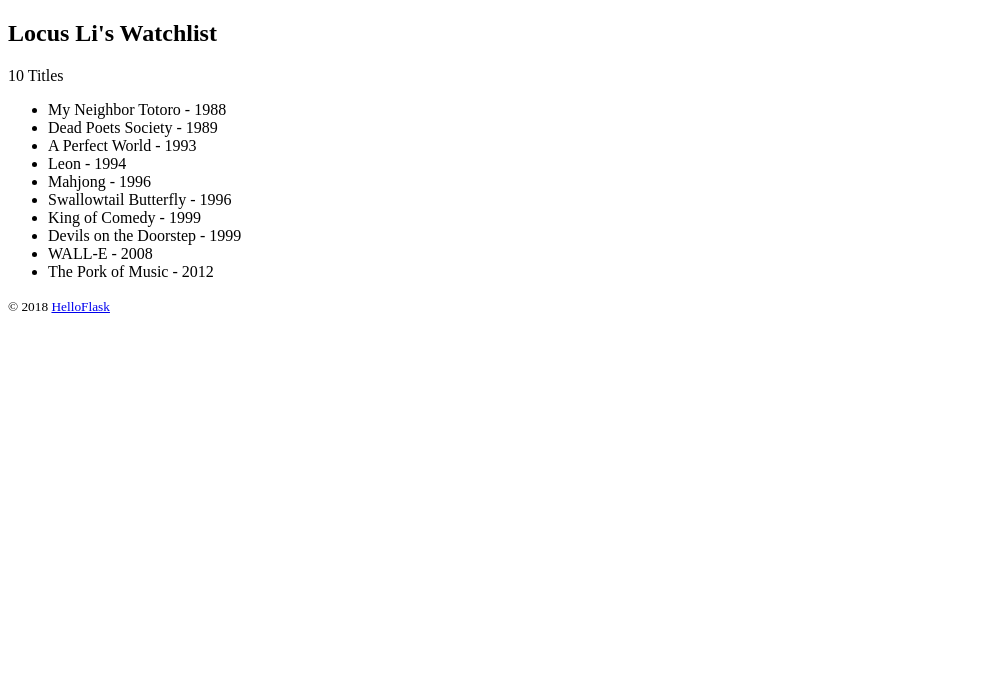
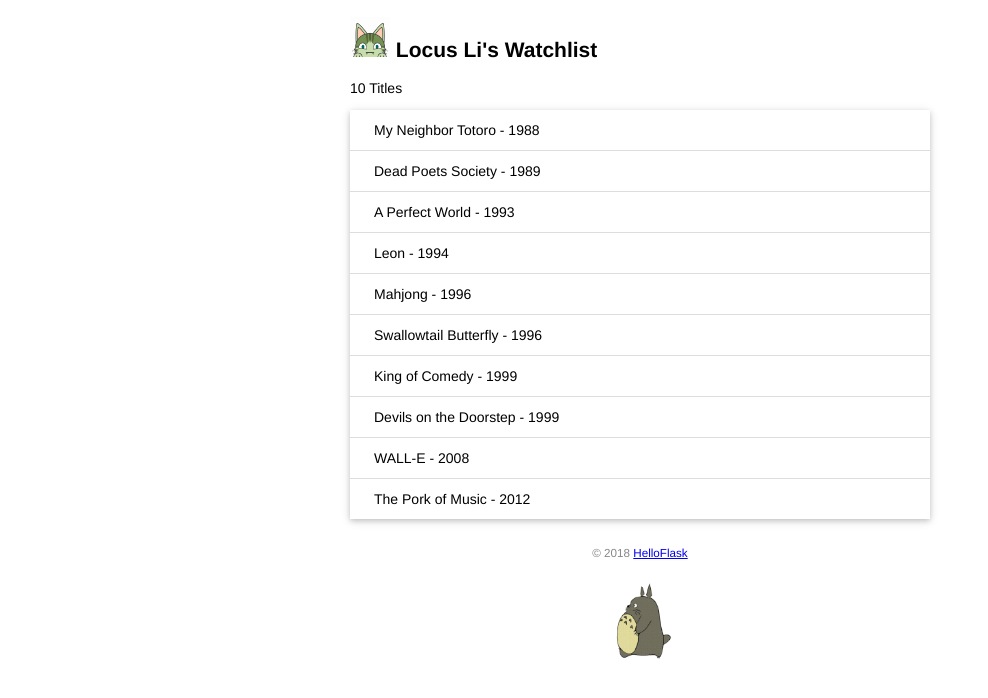
Before and after one commit to tkspuk/watchlist, a Flask app: page / in a window 1280 px wide. Shown: the top 698 px of the page, without its empty margins (0-988 px from the left). Run offline with Flask 2, Linux system fonts and the light colour scheme.

Commit message:
Add static files

```diff
--- a/app.py
+++ b/app.py
@@ -43,4 +43,4 @@ def test_url_for():
 
 
 if __name__ == '__main__':
-    app.run()
+    app.run(debug=True)
--- /dev/null
+++ b/static/style.css
@@ -0,0 +1,48 @@
+/* 页面整体 */
+body {
+    margin: auto;
+    max-width: 580px;
+    font-size: 14px;
+    font-family: Helvetica, Arial, sans-serif;
+}
+
+/* 页脚 */
+footer {
+    color: #888;
+    margin-top: 15px;
+    text-align: center;
+    padding: 10px;
+}
+
+/* 头像 */
+.avatar {
+    width: 40px;
+}
+
+/* 电影列表 */
+.movie-list {
+    list-style-type: none;
+    padding: 0;
+    margin-bottom: 10px;
+    box-shadow: 0 2px 5px 0 rgba(0, 0, 0, 0.16), 0 2px 10px 0 rgba(0, 0, 0, 0.12);
+}
+
+.movie-list li {
+    padding: 12px 24px;
+    border-bottom: 1px solid #ddd;
+}
+
+.movie-list li:last-child {
+    border-bottom:none;
+}
+
+.movie-list li:hover {
+    background-color: #f8f9fa;
+}
+
+/* 龙猫图片 */
+.totoro {
+    display: block;
+    margin: 0 auto;
+    height: 100px;
+}
--- a/templates/index.html
+++ b/templates/index.html
@@ -3,12 +3,16 @@
 <head>
     <meta charset="UTF-8">
     <title>{{ name }}'s Watchlist</title>
+    <link rel="icon" href="{{ url_for('static', filename='favicon.ico') }}">
+    <link rel="stylesheet" href="{{ url_for('static', filename='style.css') }}" type="text/css">
 </head>
 <body>
-    <h2>{{ name }}'s Watchlist</h2>
-    {# 使用length 过滤器获取movies 变量的长度 #}
+    <h2>
+        <img alt="Avatar"class="avatar" src="{{ url_for('static', filename='images/avatar.png') }}">
+        {{ name }}'s Watchlist
+    </h2>
     <p>{{ movies|length }} Titles</p>
-    <ul>
+    <ul class="movie-list">
         {% for movie in movies %}
         <li>{{ movie.title }} - {{ movie.year }}</li>
         {% endfor %}
@@ -16,5 +20,6 @@
     <footer>
         <small>&copy; 2018 <a href="http://helloflask.com/tutorial">HelloFlask</a> </small>
     </footer>
+    <img alt="Walking Totoro" class="totoro" src="{{ url_for('static', filename='images/totoro.gif') }}">
 </body>
 </html>
```
Also changed, not shown: static/favicon.ico (added), static/images/avatar.png (added), static/images/totoro.gif (added).
